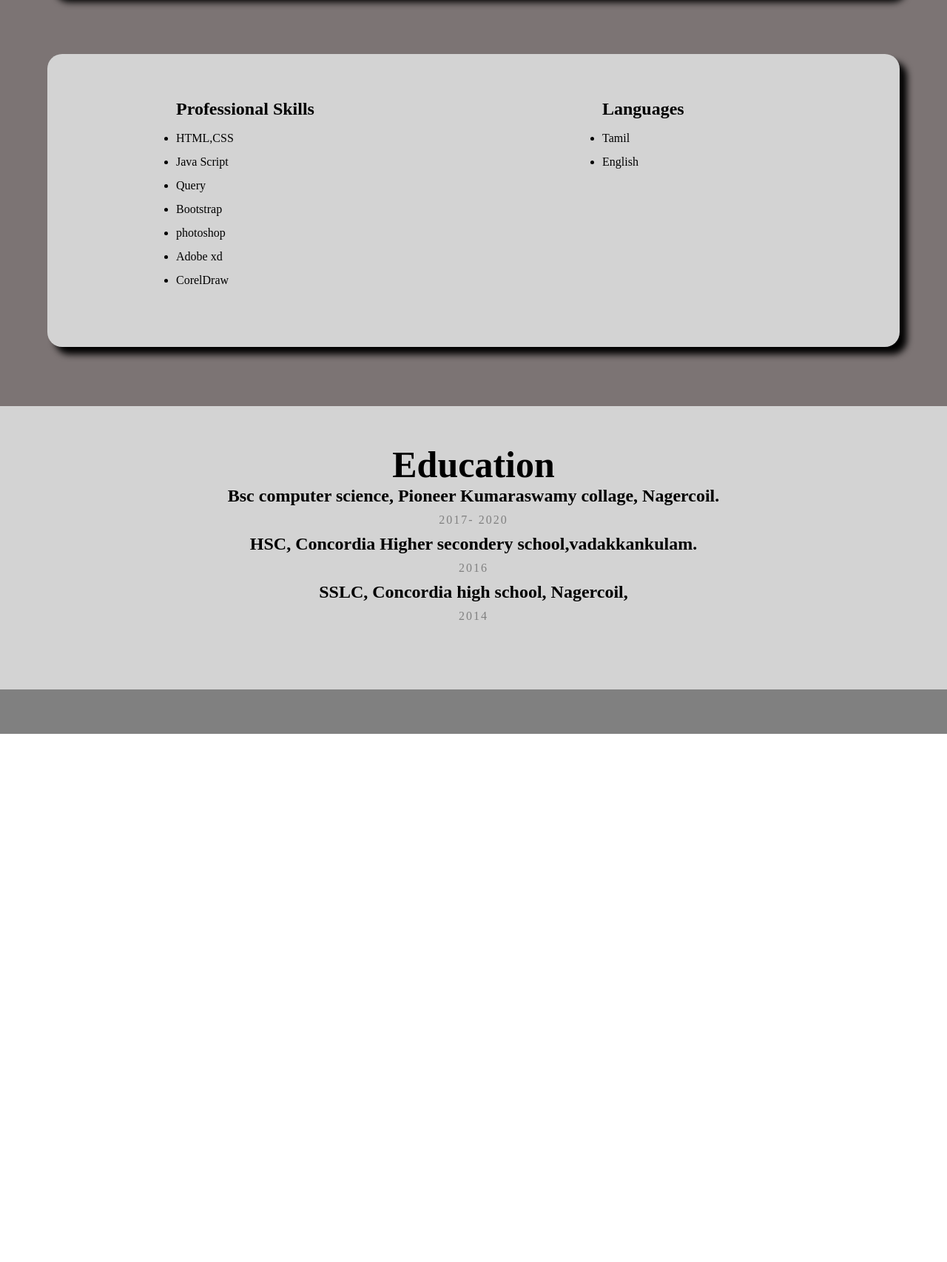
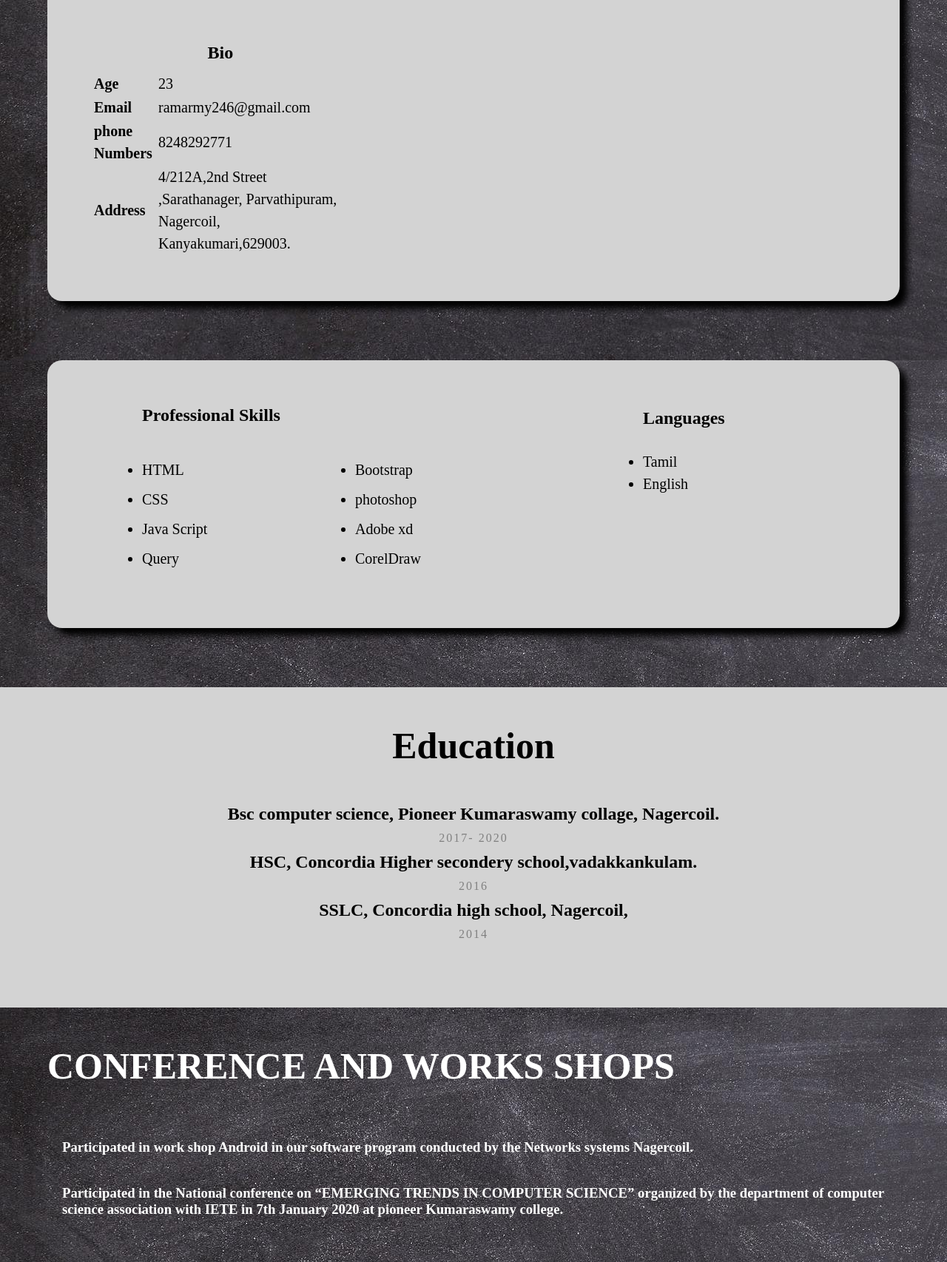
Before and after one commit to Ramkress/Resume, a plain HTML site: page resume.html in a window 1280 px wide. Shown: the part 920-2626 px from the top of the page at 74% size. Before the commit the page ends 1912 px from the top, so only its background shows below. Drawn offline with Linux system fonts and the light colour scheme.

Commit message:
Resumeedited

```diff
--- a/assets/css/stylesheet.css
+++ b/assets/css/stylesheet.css
@@ -6,6 +6,7 @@
     margin: 0 auto;
     width: 90%;
     display: flex;
+    flex-wrap: wrap;
     justify-content: space-between;
     padding: 20px;
     text-align: center;
@@ -27,7 +28,7 @@
     font-weight: 600;
 }
 .s1{
-    background-color: rgb(124, 116, 116);
+    background-image: url(../image/black-g4f6a97986_1920.jpg);
     padding: 50px;
 }
 .dp{
@@ -54,6 +55,7 @@
 }
 .s2{
     display: flex;
+    flex-wrap: wrap;
     background-color: lightgrey;
     border-radius: 20px;
     box-shadow: 10px 10px 10px black;
@@ -66,12 +68,12 @@
 }
 .flex1{
     width: 50%;
-    padding: 30px;
+    padding: 60px;
 }
 .flex2{
-    width: 50%;
-    padding: 30px;
-    margin-left: 180px;
+    width: 30%;
+    padding: 61px;
+
 }
 .flex2 table tr td{
     font-size: 20px;
@@ -81,5 +83,19 @@
 }
 footer{
     padding: 30px;
-    background-color: gray;
+    background-color: rgb(0, 0, 0);
 }
+.about{
+    padding-bottom: 20px;
+    padding-left: 5px;
+}
+.course{
+
+    padding-bottom: 40px;
+    padding-top: 50px;
+    margin: 0 auto;
+    width: 90%;
+}
+.coursebg{
+    background-image: url(../image/black-g4f6a97986_1920.jpg);
+}
--- a/resume.html
+++ b/resume.html
@@ -22,7 +22,7 @@
                         <li><a href="#skills">Skills</a></li>
                         <li><a href="#education">Education</a></li>
                         <li><a href="#about">Contact</a></li>
-                        <li><a href="#education">Certification</a></li>
+                        <li><a href="#Certification">Certification</a></li>
                     </ul>
                 </nav>
 
@@ -50,11 +50,11 @@
         </div>
 
     </section>
-    <div style="background-color: rgb(124, 116, 116); padding-bottom: 80px;">
+    <div  class="coursebg" style="background-color: rgb(124, 116, 116); padding-bottom: 80px;">
         <section id="about" class="section2">
             <div class="s2">
                 <div class="flex1">
-                    <h1>About Me</h1>
+                    <h1 class="about">About Me</h1>
                     <p style="color: black; font-size: 20px;">Hello! I’m Ramkumar. I am passionate about UI/UX design
                         and Web Design. I am a skilled front-end developer and master of graphic design tools such as
                         Photoshop and adobexd. I am a quick learner and a team worker that gets the job done.</p>
@@ -66,7 +66,7 @@
                     <table style="line-height: 30px;">
                         <tr>
                             <th colspan="2">
-                                <h1>Bio</h1>
+                                <h1 style="padding: 10px;">Bio</h1>
                             </th>
 
                         </tr>
@@ -95,31 +95,41 @@
             </div>
         </section>
     </div>
-    <div style="background-color: rgb(124, 116, 116); padding-bottom: 80px;">
+    <div  class="coursebg"  style="background-color: rgb(124, 116, 116); padding-bottom: 80px;">
         <section id="skills" class="section2" style="display: flex; background-color: lightgrey; border-radius: 20px;
-    box-shadow: 10px 10px 10px black;">
-            <div style="width: 50%; padding: 30px;    padding:0 74px 74px 74px;
-        line-height: 2;margin-left: 100px;">
-                <h1>Professional Skills</h1>
+    box-shadow: 10px 10px 10px black;flex-wrap: wrap;">
+            <div style="width: 50%; padding: 30px;  padding: 0 10px 74px 128px;;
+        line-height: 2;">
+                <h1 style="padding-bottom: 30px;">Professional Skills</h1>
+                <div style="display: flex;">
+                    <div style="width: 50%;">
                         <nav class="nav">
-                    <ul>
-                        <li>HTML,CSS </li>
+                            <ul style="font-size: 20px;">
+                                <li>HTML</li>
+                                <li>CSS </li>
                                 <li>Java Script </li>
                                 <li>Query</li>
+
+                            </ul>
+                        </nav>
+                    </div>
+                    <div  style="width: 50%;">
+                        <nav class="nav">
+                            <ul style="font-size: 20px;">
                                 <li>Bootstrap </li>
                                 <li>photoshop </li>
                                 <li> Adobe xd </li>
                                 <li> CorelDraw </li>
                             </ul>
                         </nav>
-
                     </div>
-            <div style="width: 50%;  padding:0 74px 74px 74px;
-            line-height: 2;
-            margin-left: 100px;">
-                <h1>Languages</h1>
+                </div>
+            </div>
+            <div style="width: 30%;padding-left: 91px;padding-bottom: 40px;">
+                <h1 style="    padding-bottom: 30px;
+                padding-top: 15px;">Languages</h1>
                 <nav class="nav1">
-                    <ul>
+                    <ul style="line-height: 30px;font-size: 20px;">
                         <li> Tamil</li>
                         <li> English </li>
                     </ul>
@@ -130,7 +140,7 @@
     <div style="background-color:lightgray; padding-bottom: 80px; padding-top: 50px;">
         <section id="education">
             <div style="text-align: center;">
-            <h1 style="font-size: 50px;">Education</h1>
+                <h1 style="font-size: 50px;padding-bottom: 50px;">Education</h1>
                 <div>
                     <h2>Bsc computer science,
                         Pioneer Kumaraswamy collage,
@@ -154,9 +164,18 @@
 
         </section>
     </div>
-    <footer>
+    <div class="coursebg" id="Certification">
+    <section  class="course">
+        <h1 style="font-size: 50px;padding-bottom: 50px; color: white;">CONFERENCE AND WORKS SHOPS</h1>
+        <h3 style="padding: 20px;color: white;"> Participated in work shop Android in our software program
+            conducted by the Networks systems Nagercoil. </h3>
+            <h3 style="padding: 20px;color: white;"> Participated in the National conference on “EMERGING
+                TRENDS IN COMPUTER SCIENCE” organized by the
+                department of computer science association with IETE in 7th
+                January 2020 at pioneer Kumaraswamy college. </h3>
 
-    </footer>
+    </section>
+</div>
 
 
 </body>
```
Also changed, not shown: assets/image/black-g4f6a97986_1920.jpg (added). Lines whose indentation alone changed are shown as unchanged.
